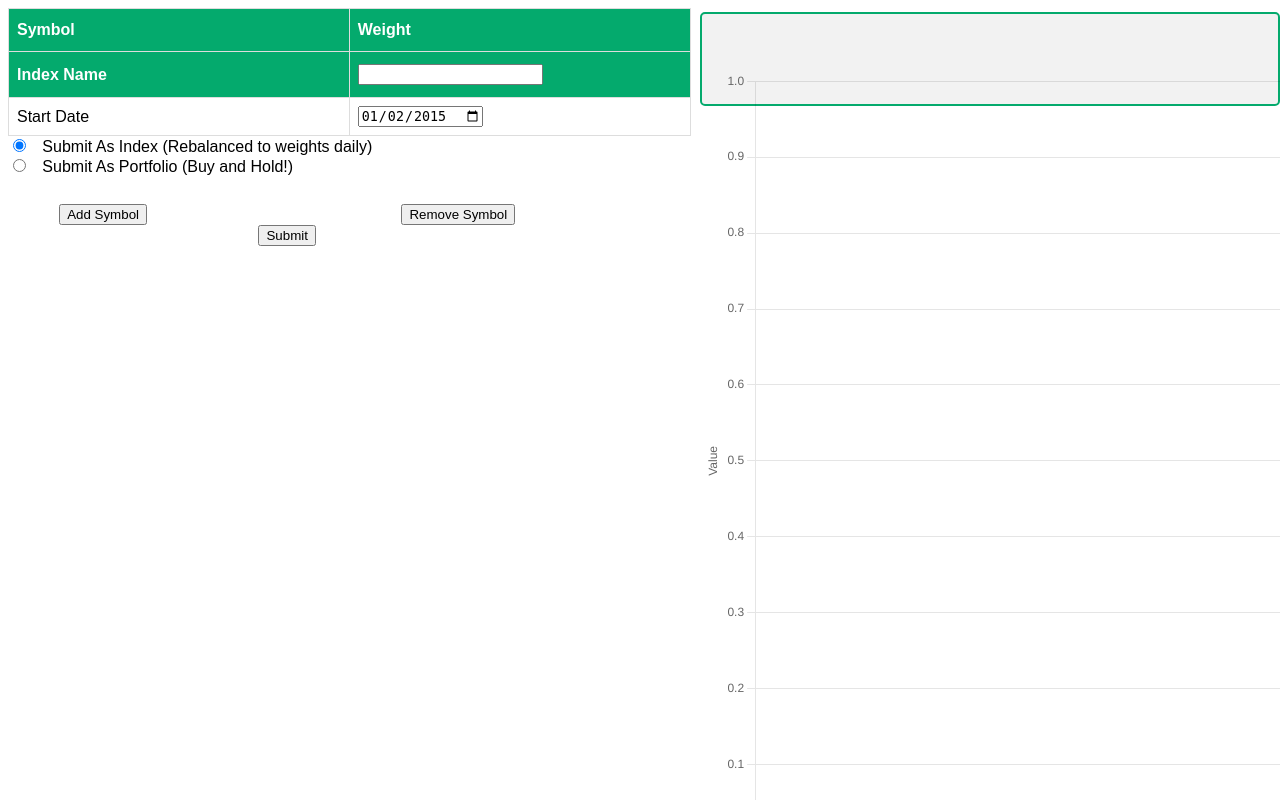
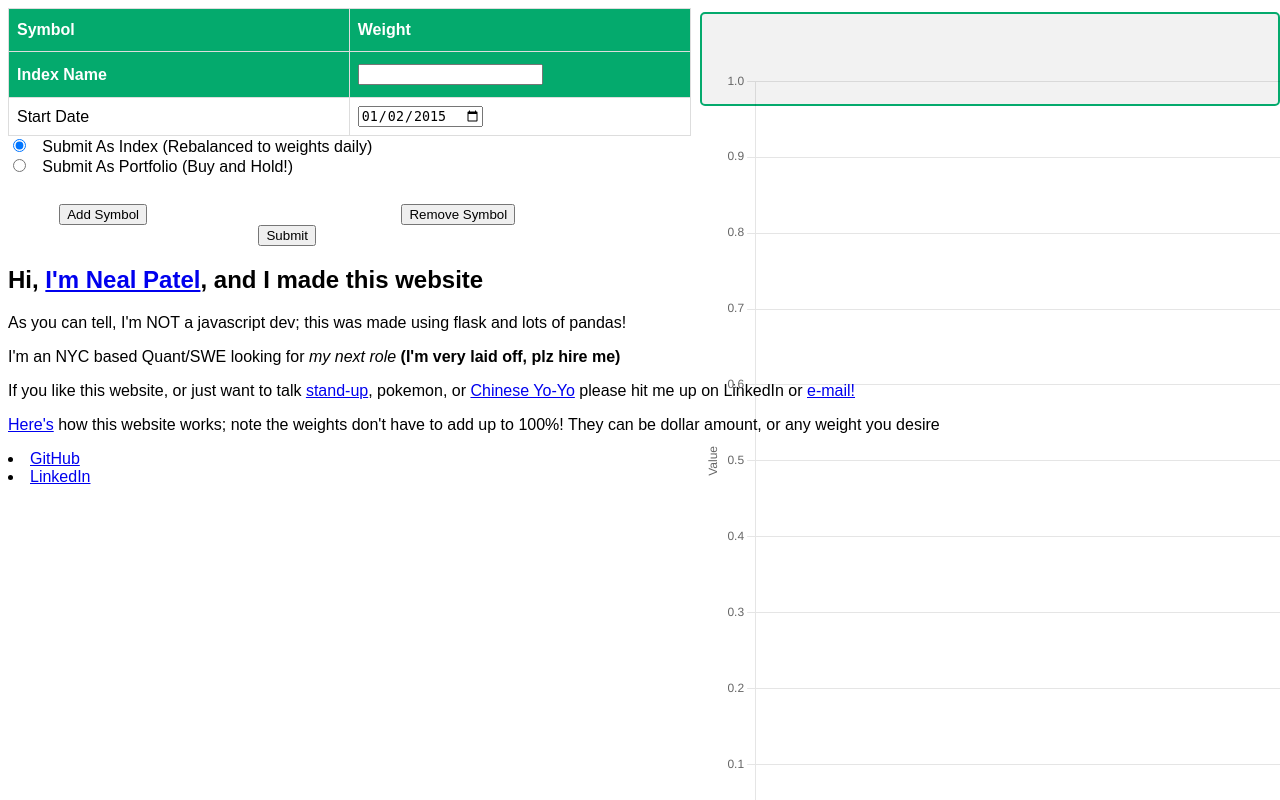
Before and after one commit to Desitrain22/Portfolio-Index-Builder, a Flask app: template templates/index.html in a window 1280 px wide. Run offline with Flask 2, Linux system fonts and the light colour scheme; the template is opened without the code that fills it, so the values that code supplies are empty.

Commit message:
added text, links, kofi

```diff
--- a/static/css/main.css
+++ b/static/css/main.css
@@ -56,3 +56,7 @@
     width: 750px;
     height: 400px;
 }
+
+.aboutMe {
+    font-family: Arial, Helvetica, sans-serif;
+}
--- a/templates/index.html
+++ b/templates/index.html
@@ -68,6 +68,27 @@
     </button>
   </div>
 </div>
+
+<div class="aboutMe">
+  <h2>Hi, <a href="https://www.linkedin.com/in/NealPareshPatel" target = "_blank">I'm Neal Patel</a>, and I made this website</h2>
+    <p>As you can tell, I'm NOT a javascript dev; this was made using flask and lots of pandas!</p>
+    <p> I'm an NYC based Quant/SWE looking for <i>my next role</i> <b>(I'm very laid off, plz hire me)</b> </p>
+    <p> If you like this website, or just want to talk <a href="https://www.instagram.com/p/CufrKnCuKmw/" target = "_blank">stand-up</a>, pokemon, or <a href="https://youtu.be/__rnjvkXZN8?t=214" target = "_blank">Chinese Yo-Yo</a> please hit me up on LinkedIn or <a href="mailto:nealpatel@nyu.edu" target = "_blank">e-mail!</a>
+    <p> <a href="https://github.com/Desitrain22/Portfolio-Index-Builder/blob/main/README.md" target = "_blank"> Here's</a> how this website works; note the weights don't have to add up to 100%! They can be dollar amount, or any weight you desire</p>
+    <li><a href="https://www.github.com/Desitrain22" target = "_blank">GitHub</a></li>
+    <li><a href="https://www.linkedin.com/in/NealPareshPatel" target = "_blank">LinkedIn</a></li>
+  </ul>
+  <script src='https://storage.ko-fi.com/cdn/scripts/overlay-widget.js'></script>
+  <script>
+    kofiWidgetOverlay.draw('nealpatel', {
+      'type': 'floating-chat',
+      'floating-chat.donateButton.text': 'Support me',
+      'floating-chat.donateButton.background-color': '#00b9fe',
+      'floating-chat.donateButton.text-color': '#fff'
+    });
+  </script>
+</div>
+
 <script src="https://cdn.jsdelivr.net/npm/chart.js"></script>
 
 <datalist id="valid_symbols">
```
